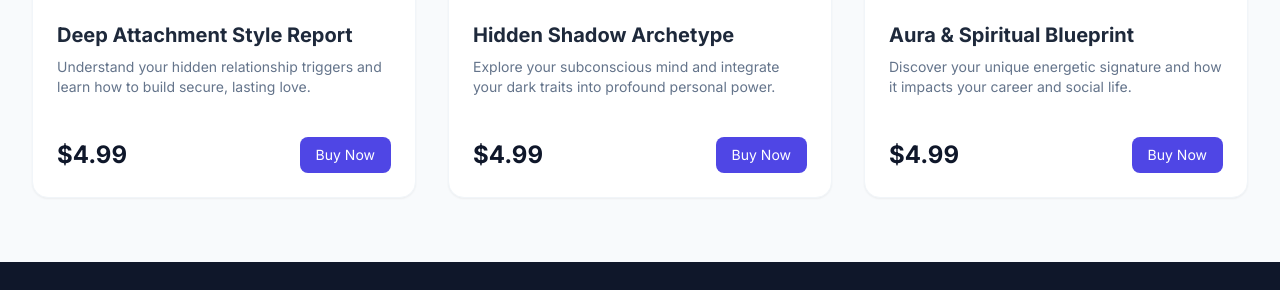
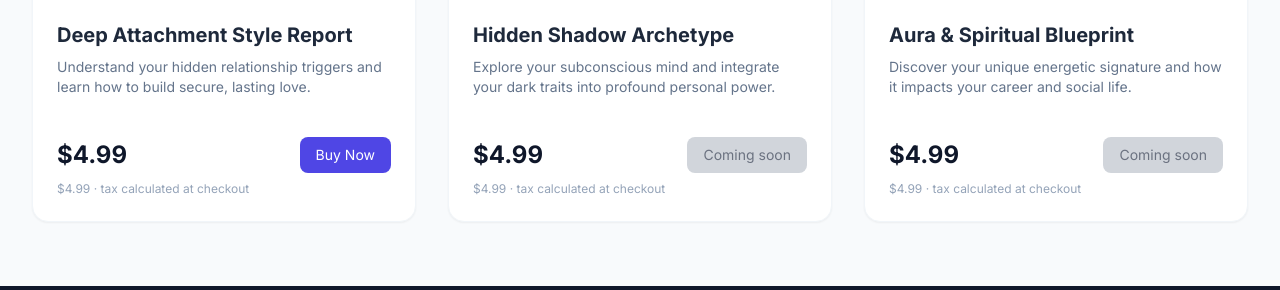
Before and after one commit to zouke9507/soulmirror-web, a plain HTML site: page index.html in a window 1280 px wide. Shown: the part 772-1062 px from the top of the page. Drawn offline with nearby package versions, Linux system fonts and the light colour scheme.

Commit message:
Update pricing to $4.99, link attachment product, mark others coming soon

```diff
--- a/index.html
+++ b/index.html
@@ -9,6 +9,7 @@
     <style>
         body { font-family: 'Inter', sans-serif; }
         .modal-content { max-height: 70vh; overflow-y: auto; }
+        .buy.disabled{background:#d1d5db;color:#6b7280;cursor:not-allowed;pointer-events:none}
     </style>
 </head>
 <body class="bg-slate-50 text-slate-800 antialiased">
@@ -44,7 +45,7 @@
         </div>
 
         <div class="grid grid-cols-1 md:grid-cols-3 gap-8">
-            <!-- Product 1 -->
+            <!-- Product 1: Attachment Style -->
             <div class="bg-white rounded-2xl shadow-sm border border-slate-100 p-6 hover:shadow-md transition">
                 <div class="h-40 bg-indigo-50 rounded-xl mb-6 flex items-center justify-center">
                     <span class="text-4xl">❤️‍🩹</span>
@@ -53,11 +54,12 @@
                 <p class="text-sm text-slate-500 mb-4 h-16">Understand your hidden relationship triggers and learn how to build secure, lasting love.</p>
                 <div class="flex justify-between items-center mt-4">
                     <span class="text-2xl font-bold text-slate-900">$4.99</span>
-                    <button class="bg-indigo-600 text-white px-4 py-2 rounded-lg font-medium text-sm hover:bg-indigo-700">Buy Now</button>
+                    <a href="https://auraquestlab.gumroad.com/l/attachment-style" class="buy bg-indigo-600 text-white px-4 py-2 rounded-lg font-medium text-sm hover:bg-indigo-700">Buy Now</a>
                 </div>
+                <p class="text-xs text-slate-400 mt-2">$4.99 · tax calculated at checkout</p>
             </div>
 
-            <!-- Product 2 -->
+            <!-- Product 2: Shadow Archetype (coming soon) -->
             <div class="bg-white rounded-2xl shadow-sm border border-slate-100 p-6 hover:shadow-md transition">
                 <div class="h-40 bg-purple-50 rounded-xl mb-6 flex items-center justify-center">
                     <span class="text-4xl">🌑</span>
@@ -66,11 +68,12 @@
                 <p class="text-sm text-slate-500 mb-4 h-16">Explore your subconscious mind and integrate your dark traits into profound personal power.</p>
                 <div class="flex justify-between items-center mt-4">
                     <span class="text-2xl font-bold text-slate-900">$4.99</span>
-                    <button class="bg-indigo-600 text-white px-4 py-2 rounded-lg font-medium text-sm hover:bg-indigo-700">Buy Now</button>
+                    <span class="buy disabled px-4 py-2 rounded-lg font-medium text-sm">Coming soon</span>
                 </div>
+                <p class="text-xs text-slate-400 mt-2">$4.99 · tax calculated at checkout</p>
             </div>
 
-            <!-- Product 3 -->
+            <!-- Product 3: Aura & Spiritual Blueprint (coming soon) -->
             <div class="bg-white rounded-2xl shadow-sm border border-slate-100 p-6 hover:shadow-md transition">
                 <div class="h-40 bg-rose-50 rounded-xl mb-6 flex items-center justify-center">
                     <span class="text-4xl">✨</span>
@@ -79,8 +82,9 @@
                 <p class="text-sm text-slate-500 mb-4 h-16">Discover your unique energetic signature and how it impacts your career and social life.</p>
                 <div class="flex justify-between items-center mt-4">
                     <span class="text-2xl font-bold text-slate-900">$4.99</span>
-                    <button class="bg-indigo-600 text-white px-4 py-2 rounded-lg font-medium text-sm hover:bg-indigo-700">Buy Now</button>
+                    <span class="buy disabled px-4 py-2 rounded-lg font-medium text-sm">Coming soon</span>
                 </div>
+                <p class="text-xs text-slate-400 mt-2">$4.99 · tax calculated at checkout</p>
             </div>
         </div>
     </div>
```
